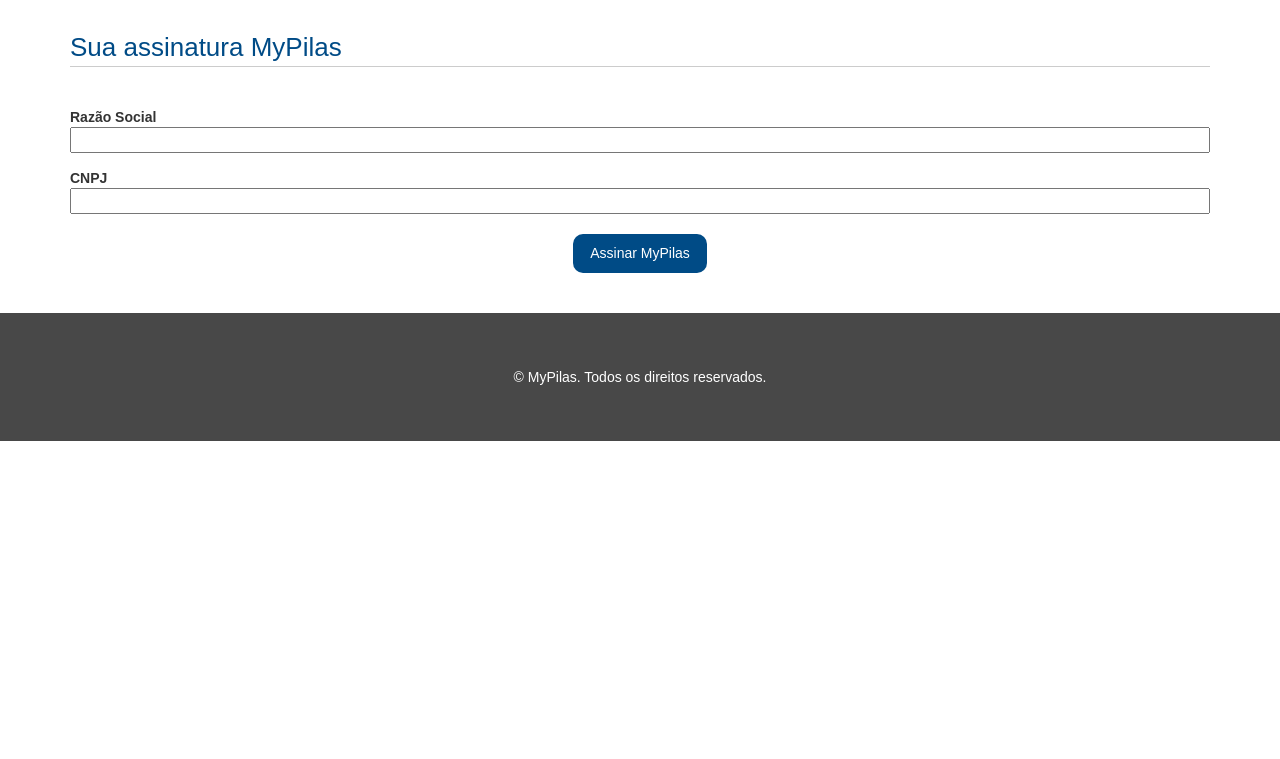
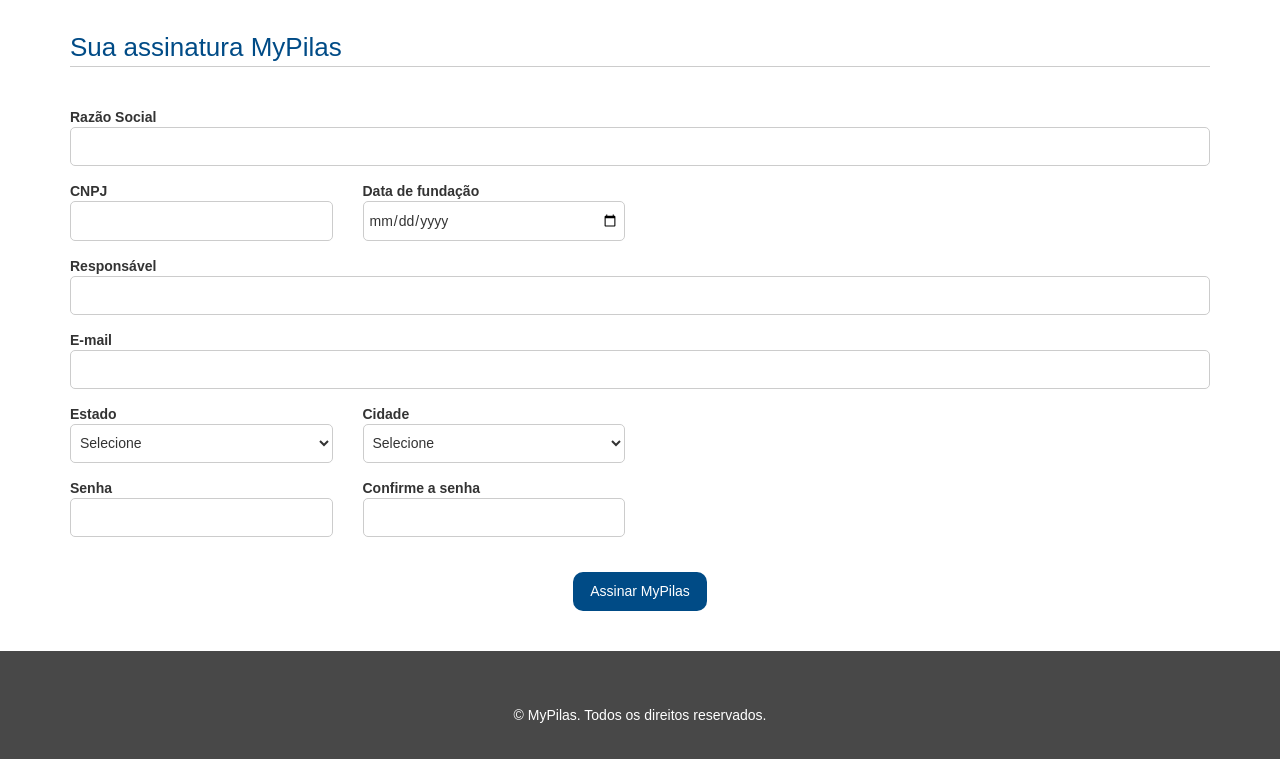
Before and after one commit to raphabarreto/workshop-html5-css3-bem, a plain HTML site: page mypilas/assine.html in a window 1280 px wide. Shown: the part 71-830 px from the top of the page. Before the commit the page ends 800 px from the top, so only its background shows below. Drawn offline with Linux system fonts and the light colour scheme.

Commit message:
Concluindo o formulário de assinatura de plano

```diff
--- a/mypilas/assine.html
+++ b/mypilas/assine.html
@@ -32,15 +32,81 @@
 
         <div class="grupo-entrada">
           <label for="razao-social">Razão Social</label>
-          <input id="razao-social" type="text" class="campo">
+          <input id="razao-social" name="razaoSocial" type="text" class="campo" required>
         </div>
 
-         <div class="grupo-entrada">
-          <label for="cnpj">CNPJ</label>
-          <input id="cnpj" type="text" class="campo">
+        <div class="row">
+          <div class="col-sm-3">
+            <div class="grupo-entrada">
+              <label for="cnpj">CNPJ</label>
+              <input id="cnpj" name="cnpj" type="text" class="campo" required>
+            </div>
+          </div>
+          <div class="col-sm-3">
+            <div class="grupo-entrada">
+              <label for="data-nascimento">Data de fundação</label>
+              <input id="data-nascimento" name="dataFundacao" type="date" class="campo" required>
+            </div>
+          </div>
         </div>
 
-         <div style="text-align: center; margin-top: 20px;">
+
+
+        <div class="grupo-entrada">
+          <label for="responsavel">Responsável</label>
+          <input id="responsavel" name="responsavel" type="text" class="campo" required>
+        </div>
+
+        <div class="grupo-entrada">
+          <label for="email">E-mail</label>
+          <input id="email" type="email" class="campo" required>
+        </div>
+
+
+        <div class="row">
+          <div class="col-sm-3">
+            <div class="grupo-entrada">
+              <label for="estado">Estado</label>
+              <select id="estado" name="estado" class="campo">
+                <option>Selecione</option>
+                <option value="MG">Minas Gerais</option>
+                <option value="SP">São Paulo</option>
+                <option value="CE">Ceará</option>
+              </select>
+            </div>
+          </div>
+
+
+          <div class="col-sm-3">
+            <div class="grupo-entrada">
+              <label for="cidade">Cidade</label>
+              <select id="cidade" class="campo">
+                <option>Selecione</option>
+                <option value="1">Uberlândia</option>
+                <option value="2">São Paulo</option>
+                <option value="3">Fortaleza</option>
+              </select>
+            </div>
+          </div>
+        </div>
+
+        <div class="row">
+          <div class="col-sm-3">
+            <div class="grupo-entrada">
+              <label for="senha">Senha</label>
+              <input id="senha" type="password" class="campo" required>
+            </div>
+          </div>
+          <div class="col-sm-3">
+            <div class="grupo-entrada">
+              <label for="confirmacao-senha">Confirme a senha</label>
+              <input id="confirmacao-senha" type="password" class="campo" required>
+            </div>
+          </div>
+        </div>
+
+
+        <div style="text-align: center; margin-top: 20px;">
           <input type="submit" value="Assinar MyPilas" class="botao  botao--principal">
         </div>
 
--- a/mypilas/css/componentes.css
+++ b/mypilas/css/componentes.css
@@ -324,4 +324,12 @@
 .campo {
 	display: block;
 	width: 100%;
+	height: 2.8em;
+	padding: 5px;
+	border: 1px solid #ccc;
+	border-radius: 5px;
+
+	background-color: #fff;
+
+	font-size: 1.4rem;
 }
```
